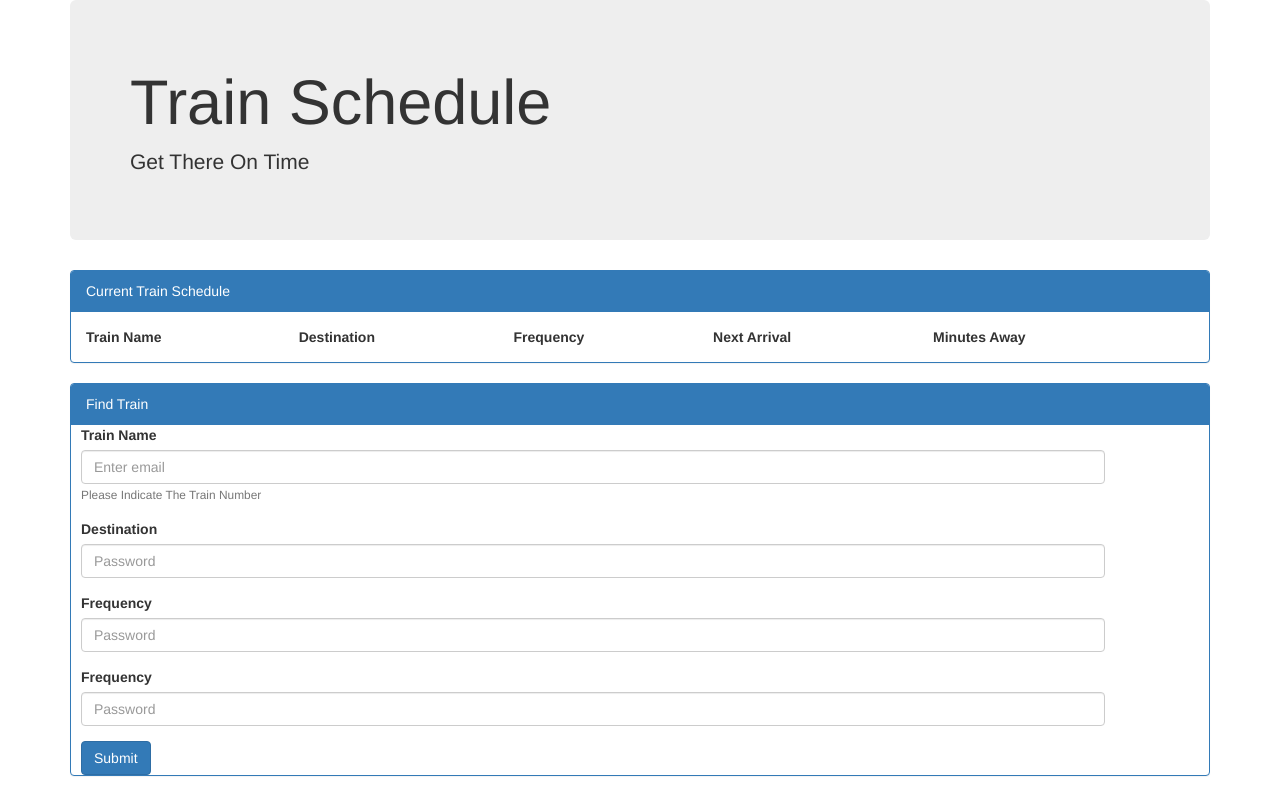
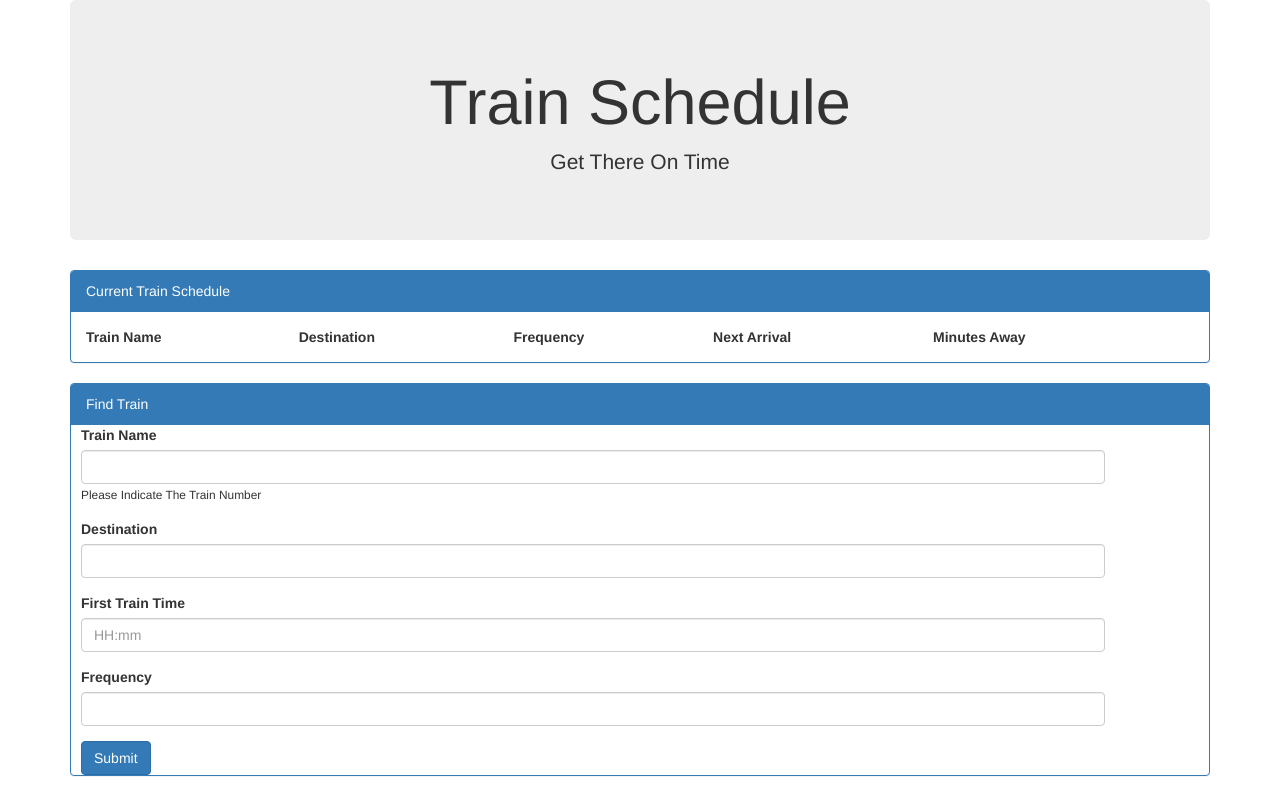
Before and after one commit to pippencoded1/TrainScheduler, a plain HTML site: page assets/index.html in a window 1280 px wide. Drawn offline with nearby package versions, Linux system fonts and the light colour scheme.

Commit message:
added firbase

```diff
--- a/assets/app.js
+++ b/assets/app.js
@@ -1,3 +1,15 @@
+// Initialize Firebase
+var config = {
+    apiKey: "AIzaSyBWJNBn5xawr18zi-6egSVLmNS__qE-CuU",
+    authDomain: "trainschedulerproject-f87eb.firebaseapp.com",
+    databaseURL: "https://trainschedulerproject-f87eb.firebaseio.com",
+    projectId: "trainschedulerproject-f87eb",
+    storageBucket: "",
+    messagingSenderId: "337644337263"
+};
+firebase.initializeApp(config);
+
+
 $(document).ready({
 
 
--- a/assets/index.html
+++ b/assets/index.html
@@ -11,6 +11,7 @@
     <script src="https://ajax.googleapis.com/ajax/libs/jquery/3.3.1/jquery.min.js"></script>
     <script src="https://maxcdn.bootstrapcdn.com/bootstrap/3.3.7/js/bootstrap.min.js" integrity="sha384-Tc5IQib027qvyjSMfHjOMaLkfuWVxZxUPnCJA7l2mCWNIpG9mGCD8wGNIcPD7Txa"
         crossorigin="anonymous"></script>
+        <script src="https://www.gstatic.com/firebasejs/4.12.0/firebase.js"></script>
     <script src="app.js"></script>
 
 
@@ -24,7 +25,7 @@
 <body>
 
     <div class="container">
-        <div class="jumbotron">
+        <div class="jumbotron" id="jumbotron">
             <h1>Train Schedule</h1>
             <p>Get There On Time</p>
         </div>
@@ -48,20 +49,20 @@
             <form id="TrainForm">
                 <div class="form-group">
                     <label for="exampleInputEmail1">Train Name</label>
-                    <input type="email" class="form-control" id="exampleInputEmail1" aria-describedby="emailHelp" placeholder="Enter email">
-                    <small id="emailHelp" class="form-text text-muted">Please Indicate The Train Number</small>
+                    <input type="text" class="form-control" id="exampleInputEmail1" aria-describedby="emailHelp" placeholder="">
+                    <small id="emailHelp" class="form-text">Please Indicate The Train Number</small>
                 </div>
                 <div class="form-group">
                     <label for="exampleInputPassword1">Destination</label>
-                    <input type="password" class="form-control" id="exampleInputPassword1" placeholder="Password">
+                    <input type="text" class="form-control" id="exampleInputPassword1" placeholder="">
                 </div>
                 <div class="form-group">
-                        <label for="exampleInputPassword1">Frequency</label>
-                        <input type="password" class="form-control" id="exampleInputPassword1" placeholder="Password">
+                        <label for="exampleInputPassword1">First Train Time</label>
+                        <input type="text" class="form-control" id="exampleInputPassword1" placeholder="HH:mm">
                     </div>
                 <div class="form-group">
                         <label for="exampleInputPassword1">Frequency</label>
-                        <input type="password" class="form-control" id="exampleInputPassword1" placeholder="Password">
+                        <input type="text" class="form-control" id="exampleInputPassword1" placeholder="">
                     </div>
                 <!-- <div class="form-check"> -->
                     <!-- <input type="checkbox" class="form-check-input" id="exampleCheck1">
--- a/assets/style.css
+++ b/assets/style.css
@@ -1,3 +1,7 @@
+#jumbotron{
+    text-align: center;
+}
+
 #TrainForm{
     margin-left: 10px;
     width: 90%;
```
